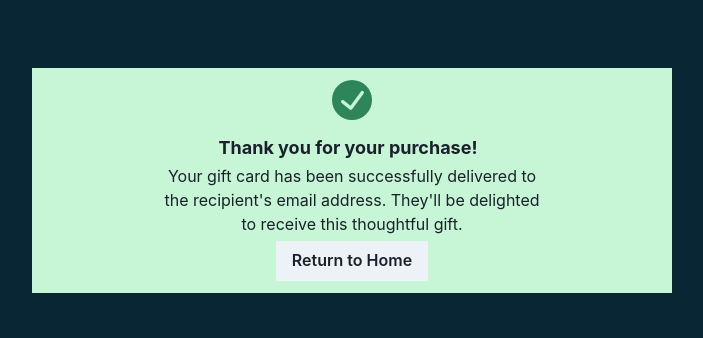
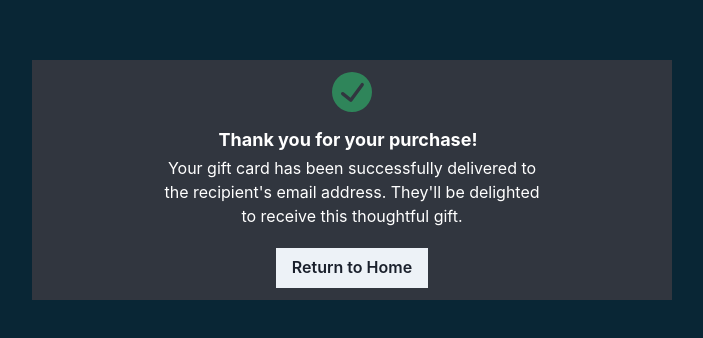
Before and after one commit to thomastepi/beauty-salon-react-app, a React (Create React App) app: page /success in a window 1280 px wide. Shown: the part 220-558 px from the top of the page, without its empty margins (288-991 px from the left). Built offline with nearby package versions, Linux system fonts and the light colour scheme; no server answers; a web font is replaced by a local one.

Commit message:
update payment redirect message

```diff
--- a/src/pages/Cancel.js
+++ b/src/pages/Cancel.js
@@ -20,6 +20,8 @@ const Cancel = () => {
         alignItems="center"
         justifyContent="center"
         textAlign="center"
+        bg="#31363F"
+        color="white"
         w="50%"
       >
         <AlertIcon boxSize="40px" mr={0} />
@@ -30,7 +32,7 @@ const Cancel = () => {
           Your transaction was cancelled. You can return to the cart to try
           again.
         </AlertDescription>
-        <Button onClick={() => navigate("/cart")} py="10px" mt="5px">
+        <Button onClick={() => navigate("/cart")} py="10px" mt="25px">
           Return to Cart
         </Button>
       </Alert>
--- a/src/pages/Success.js
+++ b/src/pages/Success.js
@@ -29,6 +29,8 @@ const Success = () => {
         justifyContent="center"
         textAlign="center"
         w="50%"
+        bg="#31363F"
+        color="white"
       >
         <AlertIcon boxSize="40px" mr={0} />
         <AlertTitle mt={4} mb={1} fontSize="lg">
@@ -38,7 +40,7 @@ const Success = () => {
           Your gift card has been successfully delivered to the recipient's
           email address. They'll be delighted to receive this thoughtful gift.
         </AlertDescription>
-        <Button onClick={() => navigate("/")} py="10px" mt="5px">
+        <Button onClick={() => navigate("/")} py="10px" mt="20px">
           Return to Home
         </Button>
       </Alert>
```
